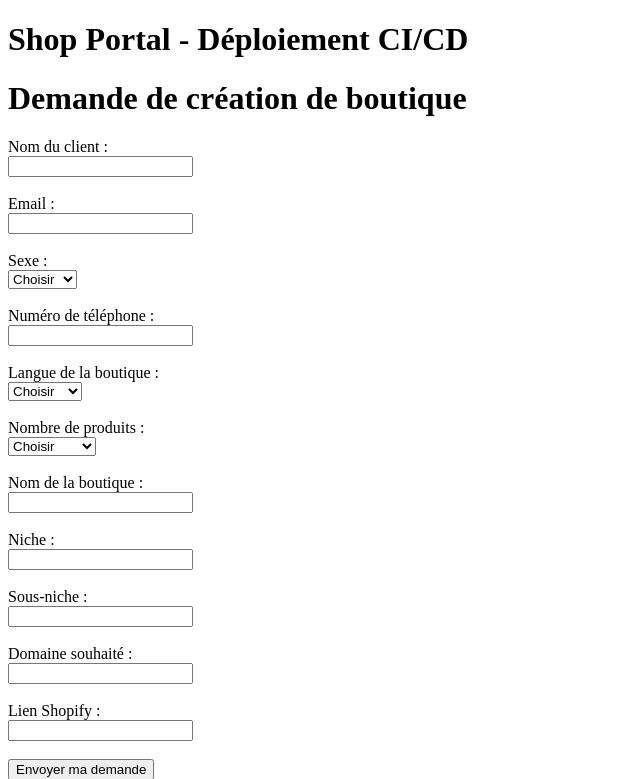
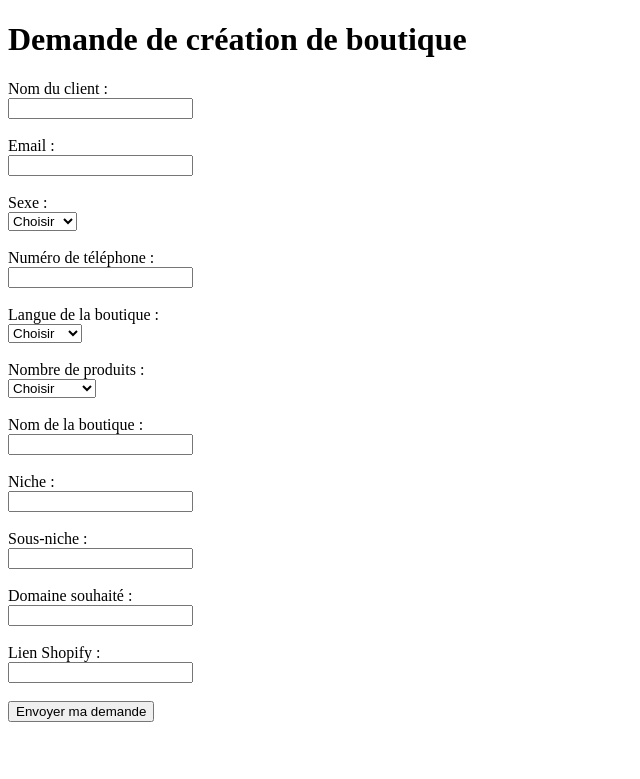
Before and after one commit to obouquiyou-code/shop-portal, a Flask app: page / in a window 1280 px wide. Shown: the top 779 px of the page, without its empty margins (0-640 px from the left). Run offline with Flask 3, Linux system fonts and the light colour scheme.

Commit message:
Test automatic CI CD on main

```diff
--- a/templates/index.html
+++ b/templates/index.html
@@ -6,7 +6,6 @@
     <title>Créer votre boutique</title>
 </head>
 <body>
-    <h1>Shop Portal - Déploiement CI/CD </h1>
     <h1>Demande de création de boutique</h1>
 
     <form method="POST" action="/create-shop">
```
